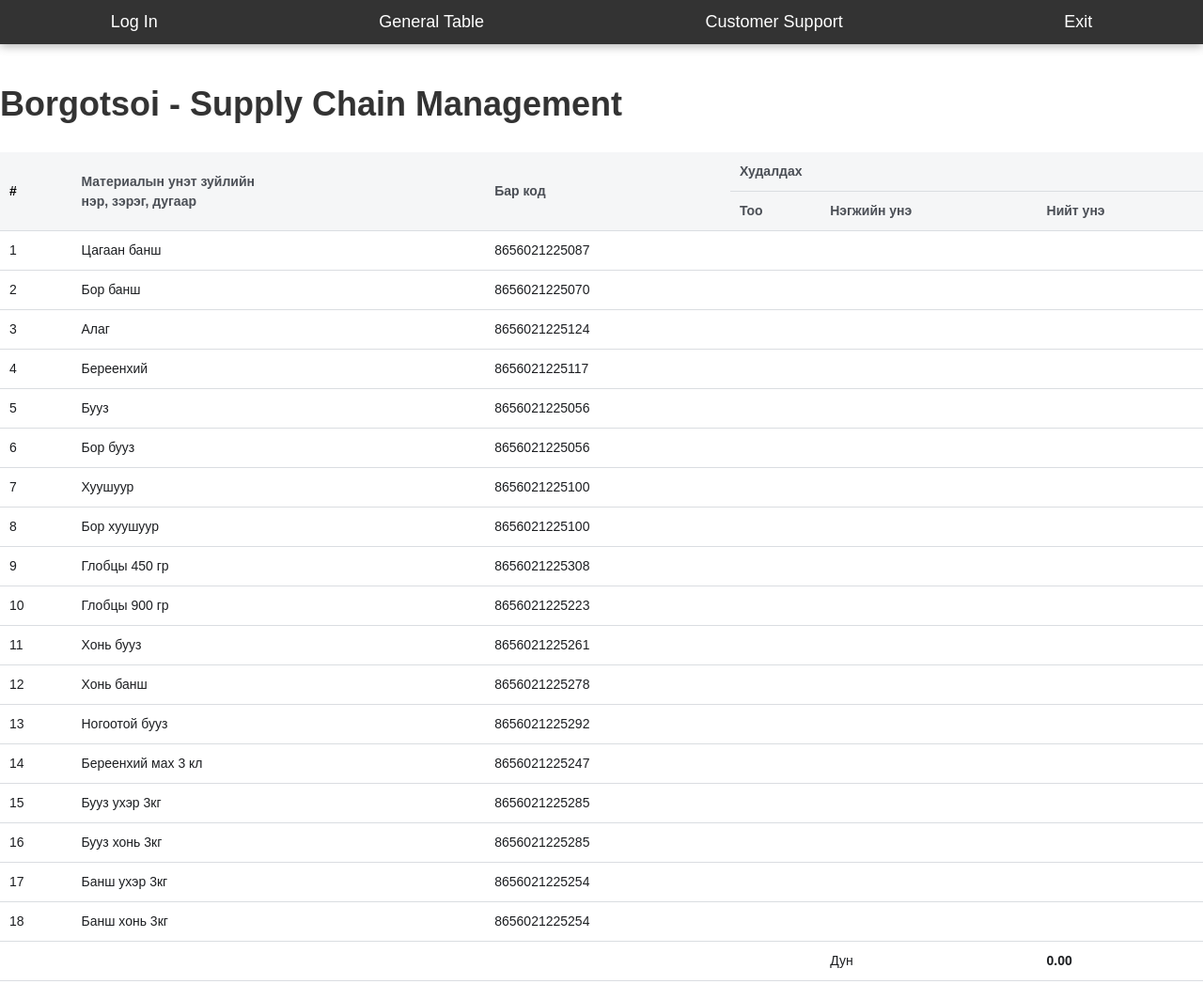
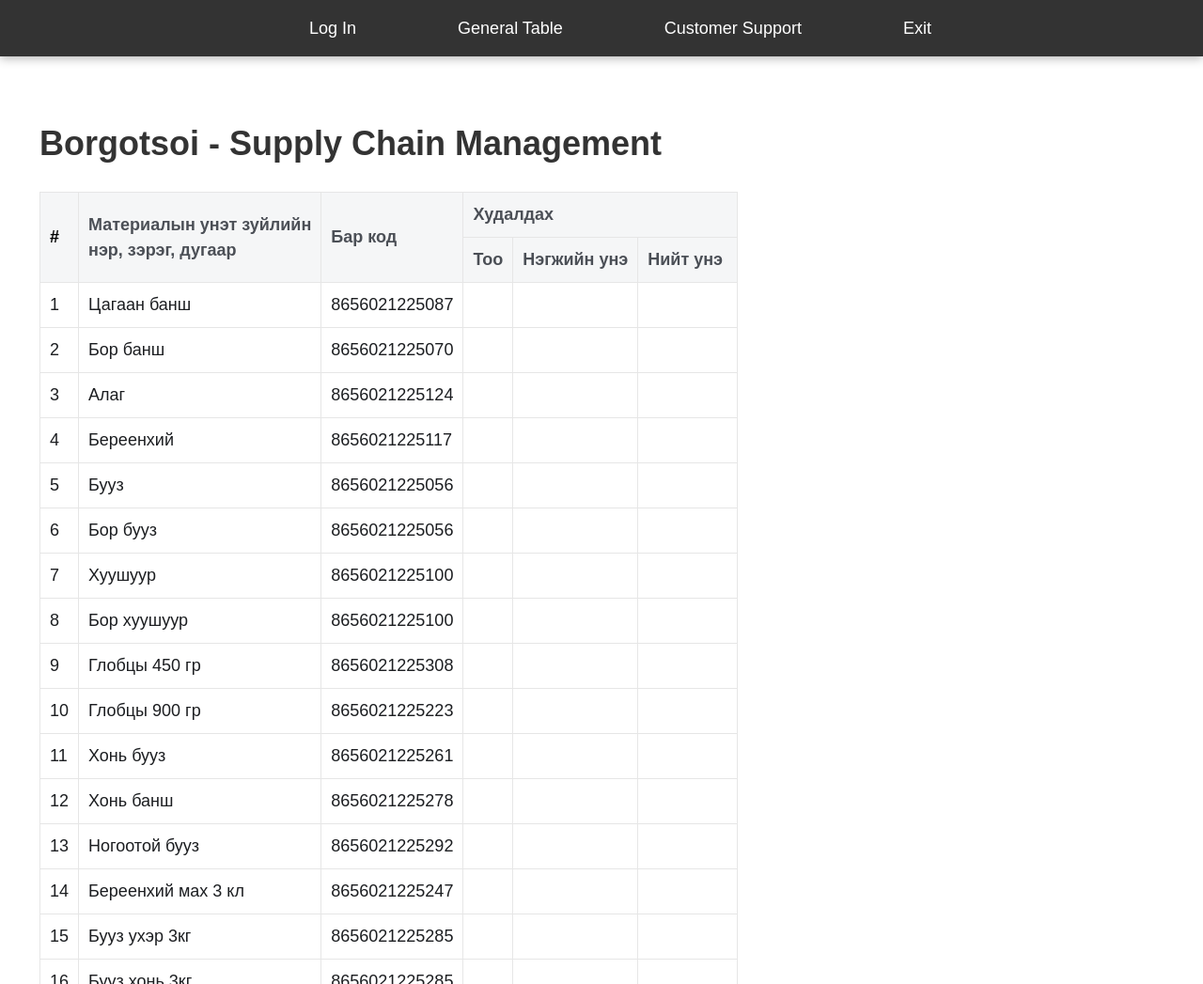
Before and after one commit to aliknds/remote-supply-chain-system, a plain HTML site: page table.html in a window 1280 px wide. Shown: the top 1047 px of the page at 94% size. Drawn offline with Linux system fonts and the light colour scheme.

Commit message:
javascript performance improved

```diff
--- a/javascript.js
+++ b/javascript.js
@@ -1,98 +1,88 @@
 document.addEventListener('DOMContentLoaded', (event) => {
     var table = document.getElementById('data-table');
     var defaultUnitPrice = 14219.21;
+    var rows = table.getElementsByTagName('tr');
+    var dunCell = table.querySelector('tbody tr:last-child td:last-child strong');
 
-    // Attach event listener to all quantity and unit-price cells
-    var editableCells = table.querySelectorAll('.quantity, .unit-price');
-    for (var i = 0; i < editableCells.length; i++) {
-        editableCells[i].addEventListener('input', updateTotal);
-        editableCells[i].addEventListener('focus', handleFocus);
-        editableCells[i].addEventListener('blur', handleBlur);
-        // Added keyup event
-        editableCells[i].addEventListener('keyup', handleKeyup);
+    // Add event listener to the table itself
+    table.addEventListener('input', handleInput);
+    table.addEventListener('focus', handleFocus, true); // useCapture set to true to catch the event on the way down
+    table.addEventListener('blur', handleBlur, true);
+    table.addEventListener('keyup', handleKeyup, true);
 
-        // If the cell is a unit price cell, add a special event listener
-        if (editableCells[i].classList.contains('unit-price')) {
-            editableCells[i].addEventListener('input', updateAllUnitPrices);
+    function handleFocus(e) {
+        if(e.target.classList.contains('quantity') || e.target.classList.contains('unit-price')) {
+            e.target.classList.add('focused');
         }
     }
 
-    function handleFocus(e) {
-        e.target.style.backgroundColor = 'lightblue';
-    }
-
     function handleBlur(e) {
-        e.target.style.backgroundColor = ''; // always clear the color on blur
+        if(e.target.classList.contains('quantity') || e.target.classList.contains('unit-price')) {
+            e.target.classList.remove('focused');
+        }
     }
 
     function handleKeyup(e) {
-        if (e.target.innerText === '') {
+        if ((e.target.classList.contains('quantity') || e.target.classList.contains('unit-price')) && e.target.innerText === '') {
             updateTotal(e);
         }
     }
 
-    // New function to update all unit prices
+    function handleInput(e) {
+        if(e.target.classList.contains('unit-price')) {
+            updateAllUnitPrices(e);
+        } else if(e.target.classList.contains('quantity')) {
+            updateTotal(e);
+        }
+    }
+
     function updateAllUnitPrices(e) {
         var newUnitPrice = e.target.innerText;
-        var rows = table.getElementsByTagName('tr');
 
-        for (var i = 0; i < rows.length; i++) {
-            var unitPriceCell = rows[i].getElementsByClassName('unit-price')[0];
+        Array.from(rows).forEach(row => {
+            var unitPriceCell = row.getElementsByClassName('unit-price')[0];
             if (unitPriceCell) {
                 unitPriceCell.innerText = newUnitPrice;
             }
 
-            // Manually call the updateTotal function for the row
-            var quantityCell = rows[i].getElementsByClassName('quantity')[0];
+            var quantityCell = row.getElementsByClassName('quantity')[0];
             if (quantityCell) {
                 updateTotal({ target: quantityCell });
             }
-        }
+        });
     }
 
     function updateTotal(e) {
-        // Get the row of the cell that was changed
         var row = e.target.parentNode;
-
-        // Get the quantity, unit price, and total price cells
         var quantityCell = row.getElementsByClassName('quantity')[0];
         var unitPriceCell = row.getElementsByClassName('unit-price')[0];
         var totalPriceCell = row.getElementsByClassName('total-price')[0];
 
-        // Reset the background color of the cells
-        quantityCell.style.backgroundColor = '';
-        unitPriceCell.style.backgroundColor = '';
-
-        // Parse the quantity and unit price
         var quantity = quantityCell.innerText ? parseFloat(quantityCell.innerText) : 0;
         var unitPrice = unitPriceCell.innerText ? parseFloat(unitPriceCell.innerText) : 0;
 
-        // If quantity is entered and unit price is not present, set default unit price
         if(quantity && !unitPriceCell.innerText){
             unitPriceCell.innerText = defaultUnitPrice;
             unitPrice = defaultUnitPrice;
         } else if (!quantity || !unitPrice) {
             quantityCell.innerText = '';
             unitPriceCell.innerText = '';
-            totalPriceCell.innerText = ''; // Clear total if quantity or unit price is not valid
+            totalPriceCell.innerText = '';
             updateDun();
             return;
         }
 
-        // Calculate the new total price
         var totalPrice = quantity * unitPrice;
 
-        // Update the total price cell
         if (!isNaN(totalPrice)) {
             totalPriceCell.innerText = totalPrice.toFixed(2);
         } else {
-            totalPriceCell.innerText = ''; // Show an empty string instead of NaN
+            totalPriceCell.innerText = '';
         }
 
         updateDun();
     }
 
-    // Calculate and update the Дун cell
     function updateDun() {
         var totalPriceCells = table.querySelectorAll('.total-price');
         var sum = 0;
@@ -104,44 +94,14 @@ document.addEventListener('DOMContentLoaded', (event) => {
             }
         });
 
-        // Get the Дун cell
-        var dunCell = table.querySelector('tbody tr:last-child td:last-child strong');
-
-        // Update the Дун cell
         dunCell.innerText = sum.toFixed(2);
-    }
-
-    // Initialize the table
-    updateDun();
-
-
-    // Calculate initial totals
-    var rows = table.getElementsByTagName('tr');
-    for (var i = 0; i < rows.length; i++) {
-        var quantityCell = rows[i].getElementsByClassName('quantity')[0];
-        var unitPriceCell = rows[i].getElementsByClassName('unit-price')[0];
-        var totalPriceCell = rows[i].getElementsByClassName('total-price')[0];
-
-        if (quantityCell && unitPriceCell && totalPriceCell) {
-            var quantity = quantityCell.innerText ? parseFloat(quantityCell.innerText) : null;
-            var unitPrice = unitPriceCell.innerText ? parseFloat(unitPriceCell.innerText) : null;
-
-            if (quantity && unitPrice) {
-                var totalPrice = quantity * unitPrice;
-                totalPriceCell.innerText = totalPrice.toFixed(2);
-            } else {
-                totalPriceCell.innerText = '';
-            }
-        }
     }
 
     initializeTable();
 
     function initializeTable() {
-        // Loop over all rows and call updateTotal for each one
-        var rows = table.getElementsByTagName('tr');
-        for (var i = 0; i < rows.length; i++) {
-            updateTotal({ target: rows[i].getElementsByClassName('quantity')[0] });
-        }
+        Array.from(rows).forEach(row => {
+            updateTotal({ target: row.getElementsByClassName('quantity')[0] });
+        });
     }
 });
--- a/style.css
+++ b/style.css
@@ -1,108 +1,121 @@
-/* Mobile-first styles: these styles are for all devices, but will be overridden for larger devices */
+:root {
+    --font-primary: Arial, sans-serif;
+    --color-primary: #333;
+    --color-light: #fff;
+    --color-bg-dark: #333;
+    --color-bg-light: #f5f6f7;
+    --color-bg-hover: rgb(194, 241, 255);
+    --color-secondary: #4b4f56;
+    --color-secondary-dark: #1c1e21;
+}
+
 body {
-    font-family: Arial, sans-serif;
+    font-family: var(--font-primary);
     margin: 0;
     padding: 0;
-    font-size: 16px;
+    font-size: 1rem; /* 16px */
     line-height: 1.5;
-    color: #333;
-    padding-top: 60px;
+    color: var(--color-primary);
+    padding-top: 3.75rem; /* 60px */
 }
 
-.container {
-    padding: 20px;
+.content {
+    padding: 2.25rem; /* 20px */
 }
 
-/* Navigation menu: on small screens, it will be a vertical list */
 nav ul {
     list-style: none;
     padding: 0;
 }
 
-nav ul li {
-    margin-bottom: 1em;
+.navbar ul li {
+    display: flex;
+    align-items: center;
+    justify-content: center;
+    margin: 0 3em;
 }
 
-/* Media query for larger screens */
-@media screen and (min-width: 600px) {
-    body {
-        font-size: 18px;
-    }
-
-    .container {
-        padding: 40px;
-    }
-
-    /* Navigation menu: on larger screens, it will be a horizontal list */
-    nav ul li {
-        display: inline;
-        margin-right: 1em;
-        margin-bottom: 0;
-    }
+.navbar {
+    display: flex;
+    align-items: center;
+    justify-content: space-around;
+    height: 2.5rem; /* 40px */
+    position: fixed;
+    top: 0;
+    left: 0;
+    width: 100%;
+    background-color: var(--color-bg-dark);
+    color: var(--color-light);
+    padding: 0.625rem 0; /* 10px top/bottom padding */
+    z-index: 100;
+    box-shadow: 0 0.125rem 0.625rem rgba(0, 0, 0, 0.3); /* 2px 10px */
 }
 
-/* Table styling */
-table {
+.navbar a {
+    color: var(--color-light);
+    text-decoration: none;
+}
+
+.table {
     width: 100%;
     border-collapse: collapse;
-    margin-bottom: 20px;
-    font-size: 14px;
+    margin-bottom: 1.25rem; /* 20px */
+    font-size: 0.875rem; /* 14px */
 }
 
-/* Table headers */
 table th {
-    background-color: #f5f6f7;
-    color: #4b4f56;
-    padding: 10px;
+    background-color: var(--color-bg-light);
+    color: var(--color-secondary);
+    padding: 0.625rem; /* 10px */
     text-align: left;
 }
 
-/* Table rows */
 table tr {
     border-bottom: 1px solid #dadde1;
 }
 
-/* Table data/cells */
 table td {
-    padding: 10px;
-    color: #1c1e21;
+    padding: 0.625rem; /* 10px */
+    color: var(--color-secondary-dark);
 }
 
-/* Table rows on hover (optional) */
 table tr:hover {
-    background-color: #f5f6f7;
+    background-color: var(--color-bg-light);
 }
+
+table, th, td {
+    border: 1px solid rgb(230, 230, 230);
+    border-collapse: collapse;
+}
+
 thead,
 tfoot {
-    background-color: rgb(194, 241, 255);
-    color: #fff;
+    background-color: var(--color-bg-hover);
+    color: var(--color-light);
 }
 
-.navbar {
-    position: fixed;
-    top: 0; /* Stick it at the top */
-    left: 0; /* Stick it at the left */
-    width: 100%; /* Full width */
-    background-color: #333; /* Dark background */
-    color: #fff; /* Light text */
-    padding: 10px 0; /* Some padding */
-    z-index: 100; /* Ensure it sits over other content */
-    box-shadow: 0 2px 10px rgba(0, 0, 0, 0.3);
+.focused {
+    background-color: lightblue;
 }
 
-.navbar ul {
-    margin: 0; /* Remove default margins */
-    padding: 0; /* Remove default padding */
-    list-style: none; /* Remove list styling */
-    display: flex; /* Layout list items in a row */
-    justify-content: space-around; /* Distribute list items evenly */
+
+@media screen and (min-width: 37.5rem) { /* 600px */
+    body {
+        font-size: 1.125rem; /* 18px */
+    }
+
+    .content {
+        padding: 2.625rem; /* 10px */
+    }
+
+    nav ul li {
+        margin-right: 0.3125rem; /* 5px */
+        margin-bottom: 0;
+    }
+
+    .navbar ul {
+        display: flex;
+        justify-content: space-around;
+        margin: 0 auto;
+    }
 }
-
-.navbar li {
-    display: inline; /* Display inline */
-}
-
-.navbar a {
-    color: #fff; /* Light links */
-    text-decoration: none; /* No underlines on links */
-}
--- a/table.html
+++ b/table.html
@@ -5,7 +5,6 @@
     <meta name="viewport" content="width=device-width, initial-scale=1.0">
     <title>Borgotsoi - Supply Chain Management</title>
     <link rel="stylesheet" href="style.css">
-    <script src="javascript.js"></script>
 </head>
 <body>
     <div class="navbar">
@@ -16,8 +15,8 @@
             <li><a href="#services">Exit</a></li>
         </ul>
     </div>
+    <div class="content">
     <h1>Borgotsoi - Supply Chain Management</h1>
-    <div class="content">
         <table id="data-table">
             <thead>
                 <tr>
@@ -189,5 +188,6 @@
             </tbody>
         </table>
     </div>
+    <script src="javascript.js"></script>
 </body>
 </html>
```
